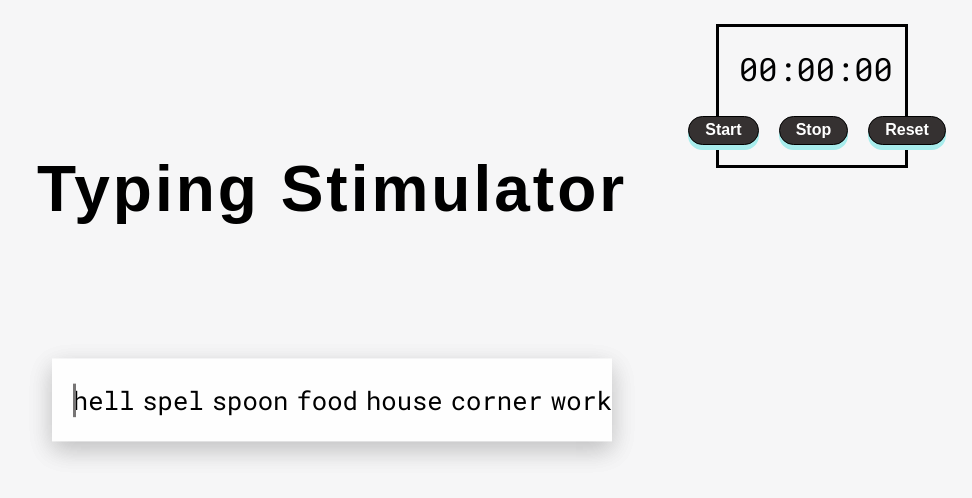
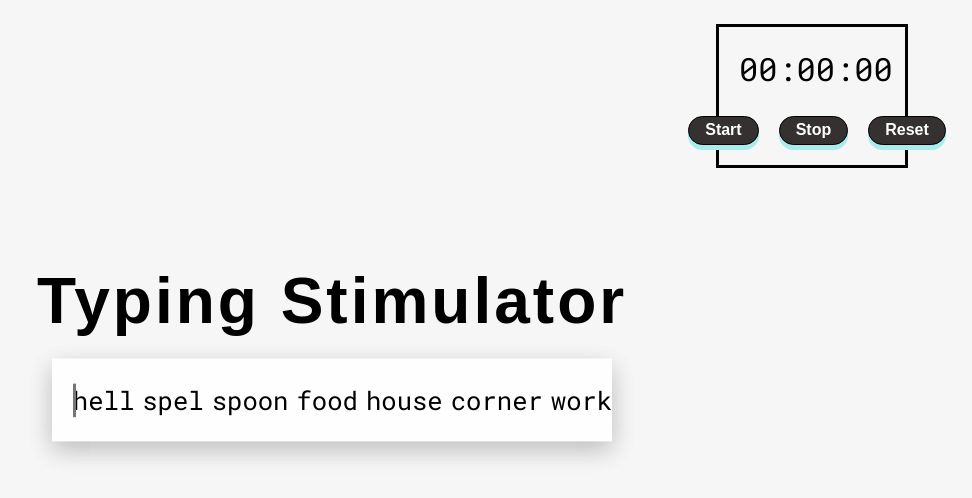
Before and after one commit to FurqanAnwar/Typing-Simulator, a website: page index.html in a window 1280 px wide. Shown: the whole page, without its empty margins (308-1280 px from the left). Drawn offline with Linux system fonts and the light colour scheme.

Commit message:
Update style.css

```diff
--- a/style.css
+++ b/style.css
@@ -29,7 +29,7 @@ body {
 }
 
 .heading {
-/*   margin-top: 120px; */
+  margin-top: 120px;
   display: inline-block;
   font-family: 'Space Grotesk', sans-serif;
   font-weight: 800;
```
